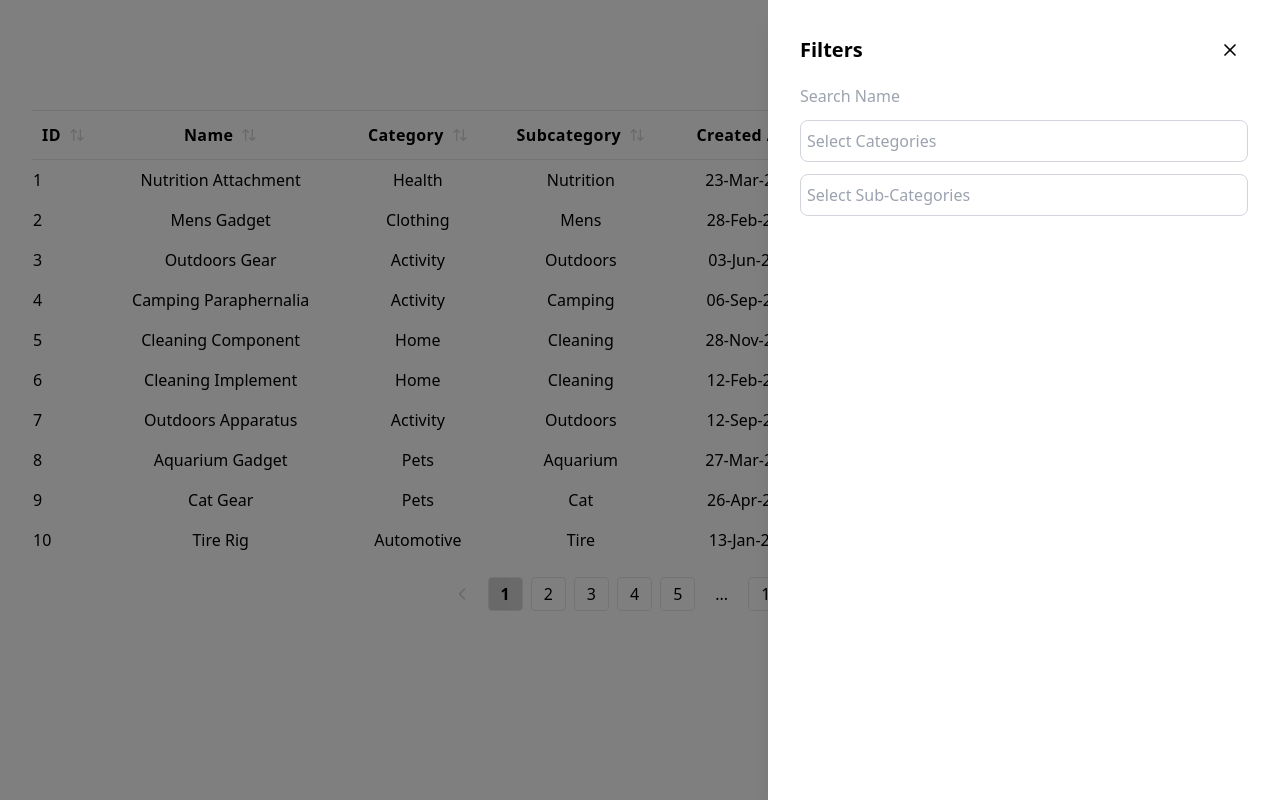
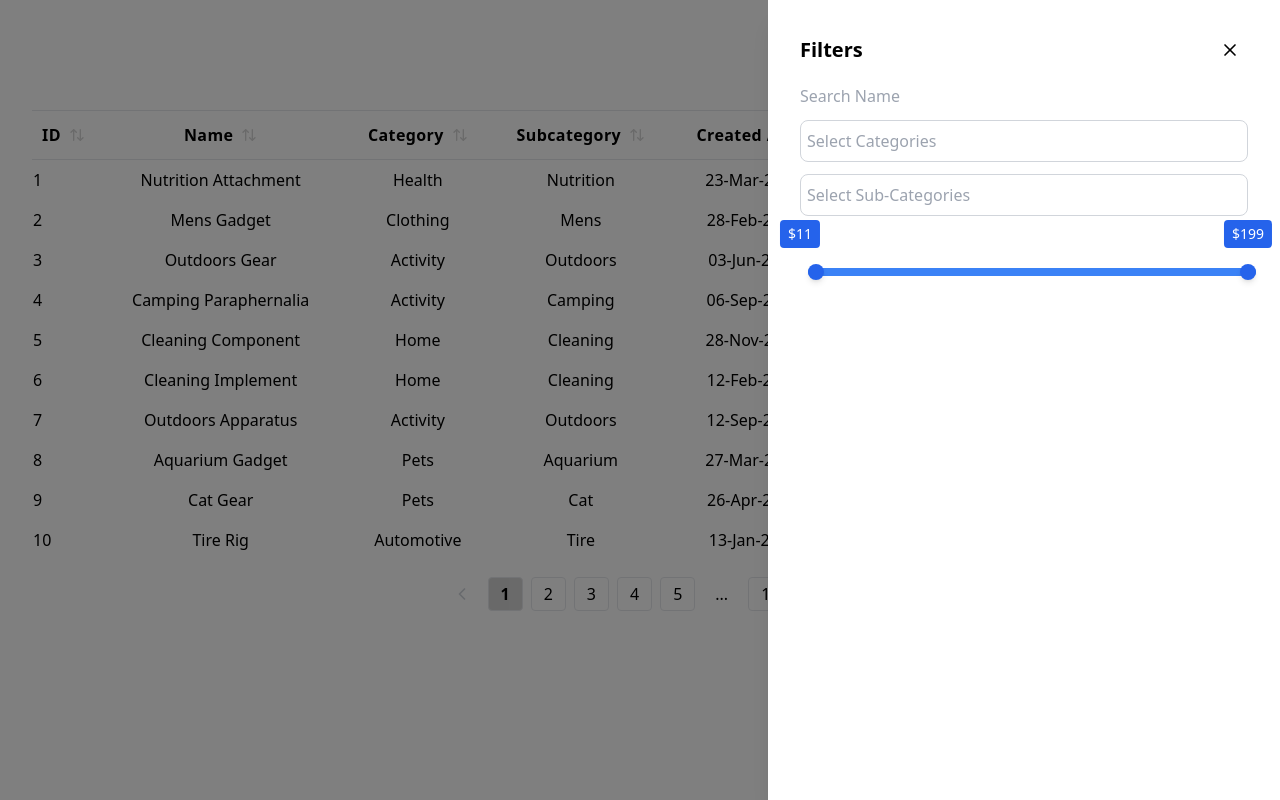
Before and after one commit to ShivangamSoni/products-table, a React (Vite) app: page / in a window 1280 px wide. Built offline with nearby package versions, Linux system fonts and the light colour scheme.

Commit message:
Add: Price Filter

```diff
--- a/src/components/products/SIdePanels/Filter.tsx
+++ b/src/components/products/SIdePanels/Filter.tsx
@@ -2,11 +2,13 @@ import { Table } from "@tanstack/react-table";
 import { ProductType } from "../Table";
 import { MultiSelect } from "../../MultiSelect";
 import { ChangeEvent, useState } from "react";
+import { PriceRange } from "../../PriceRange";
 
 export type FiltersType = {
     name: string;
     category: string[];
     subcategory: string[];
+    price: number[];
 };
 
 export default function Filter({
@@ -26,17 +28,16 @@ export default function Filter({
     );
 
     const categories: string[] = Array.from(
-        (
-            tableManager.getColumn("category")?.getFacetedUniqueValues() ?? []
-        ).keys()
+        tableManager.getColumn("category")!.getFacetedUniqueValues().keys()
     ).sort();
 
     const subcategories: string[] = Array.from(
-        (
-            tableManager.getColumn("subcategory")?.getFacetedUniqueValues() ??
-            []
-        ).keys()
+        tableManager.getColumn("subcategory")!.getFacetedUniqueValues().keys()
     ).sort();
+
+    const priceRange = tableManager
+        .getColumn("price")!
+        .getFacetedMinMaxValues();
 
     function handleNameChange(e: ChangeEvent<HTMLInputElement>) {
         onChange({ ...filters, name: e.target.value });
@@ -56,6 +57,10 @@ export default function Filter({
             ...filters,
             subcategory: selected.length === 0 ? [""] : selected,
         });
+    }
+
+    function handlePriceChange({ min, max }: { min: number; max: number }) {
+        onChange({ ...filters, price: [min, max] });
     }
 
     return (
@@ -80,6 +85,12 @@ export default function Filter({
                 onChange={handleSubCategoryChange}
                 placeholder="Select Sub-Categories"
             />
+
+            <PriceRange
+                min={priceRange![0]}
+                max={priceRange![1]}
+                onChange={handlePriceChange}
+            />
         </div>
     );
 }
--- a/src/components/products/Table.tsx
+++ b/src/components/products/Table.tsx
@@ -7,6 +7,7 @@ import {
     flexRender,
     getCoreRowModel,
     getExpandedRowModel,
+    getFacetedMinMaxValues,
     getFacetedUniqueValues,
     getFilteredRowModel,
     getGroupedRowModel,
@@ -143,6 +144,7 @@ const columns = [
             return info.getValue();
         },
         header: "Price",
+        filterFn: "inNumberRange",
     }),
     columnHelper.accessor("sale_price", {
         cell: (info) => {
@@ -181,6 +183,7 @@ const defaultFilterState: FiltersType = {
     name: "",
     category: [""],
     subcategory: [""],
+    price: [],
 };
 
 export default function ProductsTable() {
@@ -245,6 +248,7 @@ export default function ProductsTable() {
         getFilteredRowModel: getFilteredRowModel(),
         onColumnFiltersChange: setColumnFilters,
         getFacetedUniqueValues: getFacetedUniqueValues(),
+        getFacetedMinMaxValues: getFacetedMinMaxValues(),
     });
 
     function closeSidePanel() {
```
